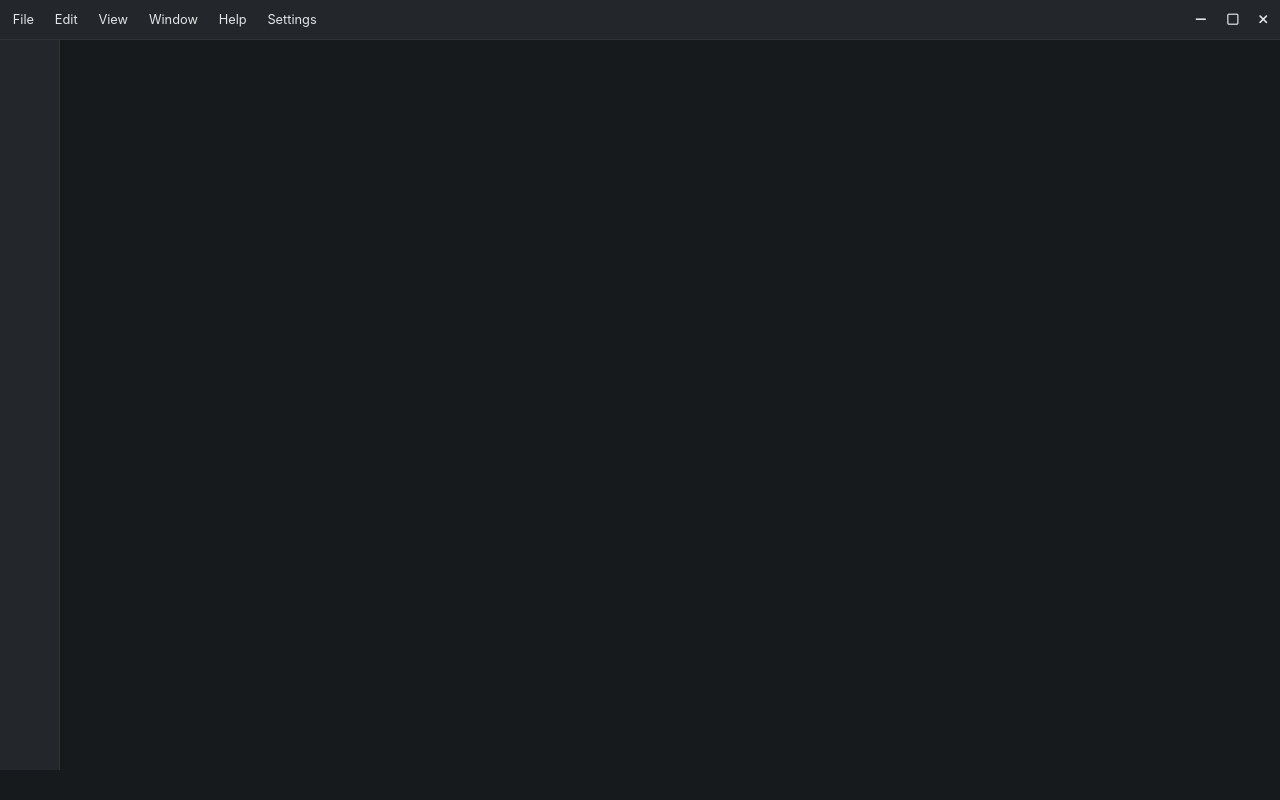
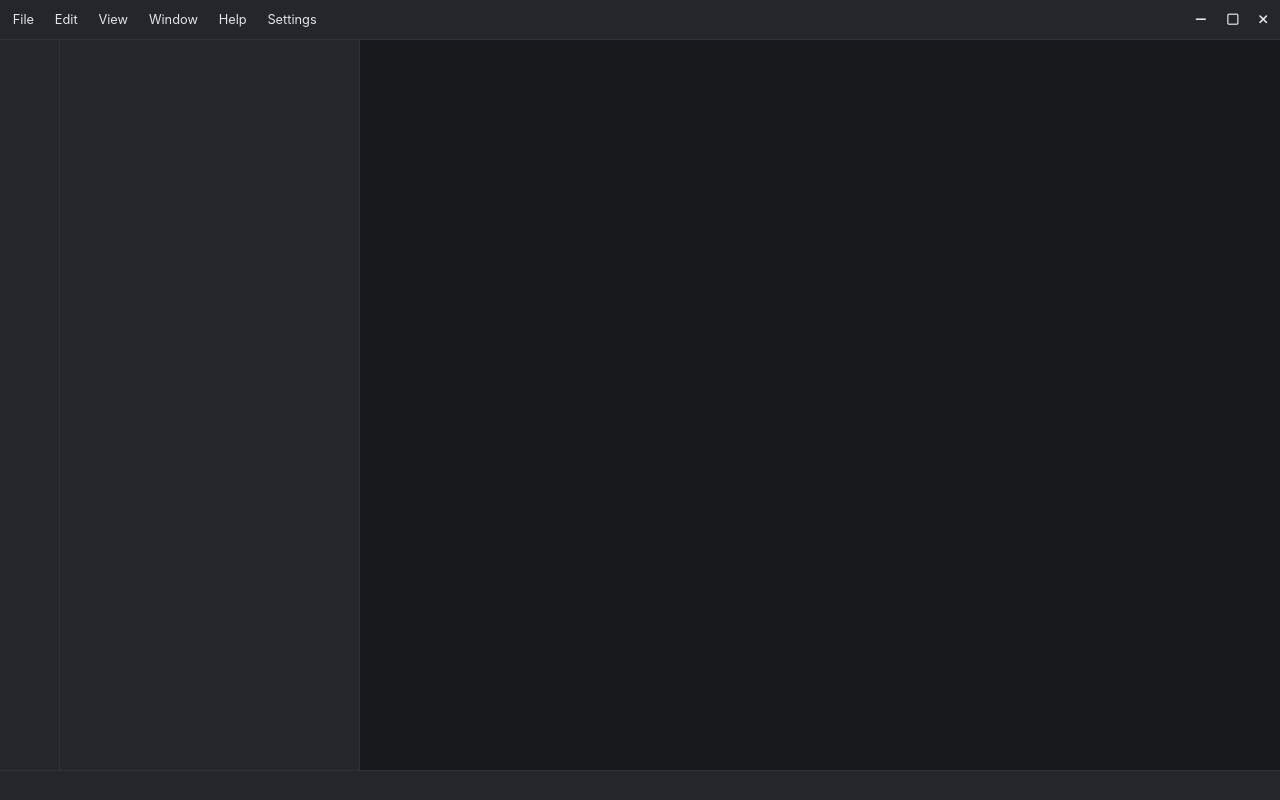
Before and after one commit to Genty83/SimplifyDesktop, a React (Create React App) app in the folder react-app/: page / in a window 1280 px wide. Built offline with nearby package versions, Linux system fonts and the light colour scheme.

Commit message:
Re-organised file structure to make more modular

```diff
--- a/react-app/src/App.js
+++ b/react-app/src/App.js
@@ -1,11 +1,15 @@
-import Titlebar from "./components/titlebar";
-import Sidebar from "./components/sidebar";
+import Titlebar from "./components/titlebar/titlebar";
+import Sidebar from "./components/sidebar/sidebar";
+import Bottombar from "./components/bottombar";
+import NavMenu from "./components/nav-menu";
 
 function App() {
   return (
     <div className="app-container app-layout">
       <Titlebar />
       <Sidebar />
+      <NavMenu />
+      <Bottombar />
     </div>
   );
 }
--- a/react-app/src/components/nav-menu.js
+++ b/react-app/src/components/nav-menu.js
@@ -0,0 +1,11 @@
+
+
+const NavMenu = () => {
+  return (
+    <div className="nav-menu">
+      <div className="nav-menu-resizer"></div>
+    </div>
+  );
+}
+
+export default NavMenu;
--- /dev/null
+++ b/react-app/src/components/sidebar/sidebar.css
@@ -0,0 +1,18 @@
+/* Sidebar */
+.sidebar {
+  grid-area: sidebar;
+  background-color: var(--component-bg-clr);
+  color: var(--component-fg-clr);
+  border-right: 1px solid var(--component-border-clr);
+  display: flex;
+  flex-direction: column;
+  justify-content: space-between;
+  gap: var(--base-gap);
+}
+
+.sidebar > div {
+  display: flex;
+  flex-direction: column;
+  gap: var(--base-gap);
+  padding: var(--base-padding);
+}
--- a/react-app/src/components/sidebar.js
+++ b/react-app/src/components/sidebar/sidebar.js
@@ -1,4 +1,4 @@
-
+import './sidebar.css';
 
 const Sidebar = () => {
   return (
--- /dev/null
+++ b/react-app/src/components/titlebar/titlebar.css
@@ -0,0 +1,33 @@
+/* Titlebar */
+.titlebar {
+  grid-area: titlebar;
+  background-color: var(--titlebar-bg-clr);
+  color: var(--titlebar-fg-clr);
+  border-bottom: 1px solid var(--titlebar-border-clr);
+  display: flex;
+  align-items: center;
+  justify-content: space-between;
+  padding: 0.3rem
+}
+
+.titlebar > div {
+  display: flex;
+  align-items: center;
+  gap: var(--base-gap);
+  height: 100%;
+}
+
+.titlebar-btn {
+  transition: var(--base-transition);
+  border-radius: var(--base-radius);
+  height: 100%;
+  padding: 0 0.5rem;
+}
+
+.titlebar-btn:hover {
+  background-color: color-mix(in hsl, var(--titlebar-bg-clr) 80%, var(--color-mix-light) 10%);
+}
+
+.titlebar-btn:active {
+  background-color: color-mix(in hsl, var(--titlebar-bg-clr) 80%, var(--color-mix-light) 20%);
+}
--- a/react-app/src/components/titlebar.js
+++ b/react-app/src/components/titlebar/titlebar.js
@@ -1,4 +1,5 @@
-import Button from "./button";
+import Button from "../button";
+import "./titlebar.css";
 
 const titlebar = () => {
   return (
--- a/react-app/src/styles/style.css
+++ b/react-app/src/styles/style.css
@@ -41,56 +41,32 @@ button {
     "bottombar bottombar bottombar";
 }
 
-.titlebar {
-  grid-area: titlebar;
-  background-color: var(--titlebar-bg-clr);
-  color: var(--titlebar-fg-clr);
-  border-bottom: 1px solid var(--titlebar-border-clr);
-  display: flex;
-  align-items: center;
-  justify-content: space-between;
-  padding: 0.3rem
-}
 
-.titlebar > div {
-  display: flex;
-  align-items: center;
-  gap: var(--base-gap);
-  height: 100%;
-}
-
-.titlebar-btn {
-  transition: var(--base-transition);
-  border-radius: var(--base-radius);
-  height: 100%;
-  padding: 0 0.5rem;
-}
-
-.titlebar-btn:hover {
-  background-color: color-mix(in hsl, var(--titlebar-bg-clr) 80%, var(--color-mix-light) 10%);
-}
-
-.titlebar-btn:active {
-  background-color: color-mix(in hsl, var(--titlebar-bg-clr) 80%, var(--color-mix-light) 20%);
-}
-
-/* Sidebar */
-.sidebar {
-  grid-area: sidebar;
+/* Nav menu */
+.nav-menu {
+  position: relative;
+  grid-area: nav-menu;
   background-color: var(--component-bg-clr);
   color: var(--component-fg-clr);
   border-right: 1px solid var(--component-border-clr);
   display: flex;
   flex-direction: column;
-  justify-content: space-between;
   gap: var(--base-gap);
+  width: 300px;
 }
 
-.sidebar > div {
-  display: flex;
-  flex-direction: column;
-  gap: var(--base-gap);
-  padding: var(--base-padding);
+.nav-menu-resizer {
+  position: absolute;
+  top: 0;
+  right: -4px;
+  width: 4px;
+  height: 100%;
+  cursor: col-resize;
+  transition: var(--base-transition);
+}
+
+.nav-menu-resizer:hover {
+  background-color: var(--accent-clr);
 }
 
 /* Bottombar */
--- a/react-app/src/styles/vars.css
+++ b/react-app/src/styles/vars.css
@@ -15,6 +15,8 @@
   --component-border-clr: hsl(210, 9%, 20%);
   --page-border-clr: hsl(210, 9%, 30%);
 
+  --accent-clr: hsl(210, 100%, 50%);
+
   --font-family: 'Inter', sans-serif;
   --font-size: 0.8rem;
   --font-weight: 400;
```
